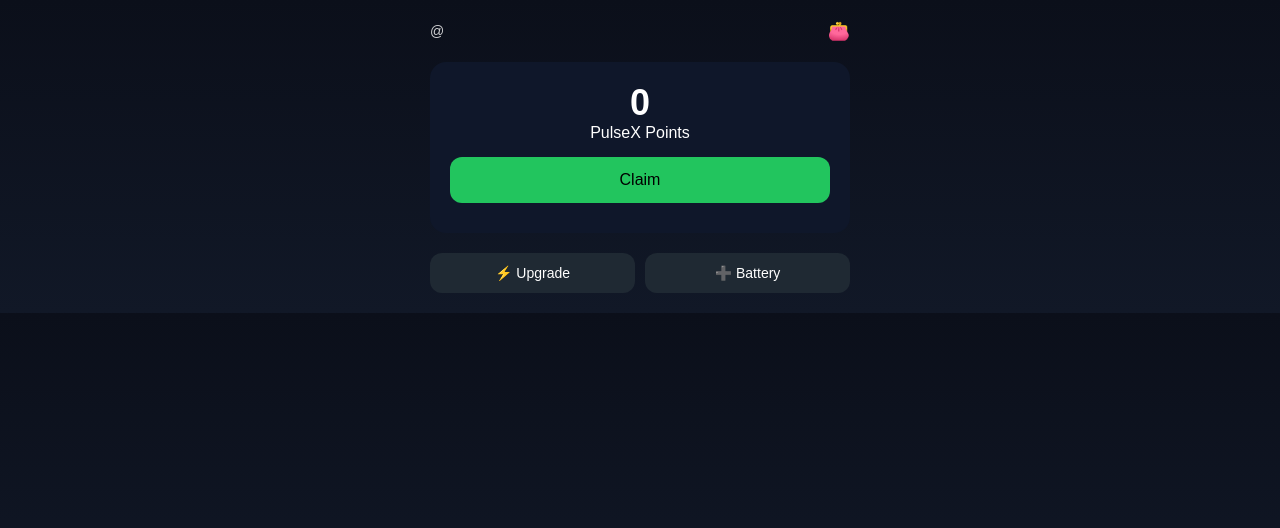
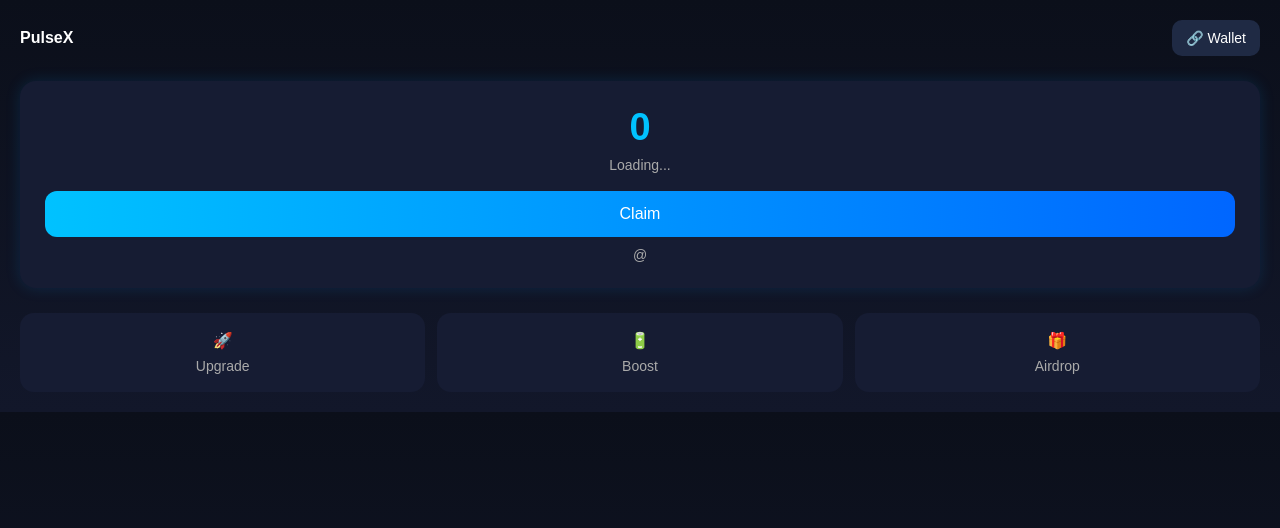
Before and after one commit to henryotutu909-web/pulsex-backend, a Flask app: page /dashboard in a window 1280 px wide. Shown: the top 528 px of the page. Run offline with Flask 3, Linux system fonts and the light colour scheme; some libraries are stand-ins or nearby versions.

Commit message:
Update dashboard.html

```diff
--- a/templates/dashboard.html
+++ b/templates/dashboard.html
@@ -4,20 +4,20 @@
     <meta charset="UTF-8">
     <title>PulseX Dashboard</title>
     <meta name="viewport" content="width=device-width, initial-scale=1.0">
-<!-- Telegram Mini App -->
-  <script src="https://telegram.org/js/telegram-web-app.js"></script>
+
+    <!-- Telegram WebApp -->
+    <script src="https://telegram.org/js/telegram-web-app.js"></script>
+
     <style>
         body {
             margin: 0;
             font-family: Arial, sans-serif;
-            background: linear-gradient(180deg, #0b0f1a, #111827);
+            background: linear-gradient(180deg, #0b0f1a, #12172a);
             color: #fff;
         }
 
         .container {
             padding: 20px;
-            max-width: 420px;
-            margin: auto;
         }
 
         .top-bar {
@@ -26,160 +26,193 @@
             align-items: center;
         }
 
-        .username {
+        .wallet-btn {
+            background: #1f2a44;
+            padding: 10px 14px;
+            border-radius: 10px;
             font-size: 14px;
-            opacity: 0.8;
-        }
-
-        .wallet {
-            font-size: 18px;
             cursor: pointer;
         }
 
-        .balance-box {
-            background: #0f172a;
+        .points-box {
+            margin-top: 25px;
+            text-align: center;
+            background: #161c33;
+            padding: 25px;
             border-radius: 16px;
-            padding: 20px;
-            margin-top: 20px;
-            text-align: center;
+            box-shadow: 0 0 15px rgba(0, 153, 255, 0.15);
         }
 
         .points {
-            font-size: 36px;
+            font-size: 38px;
             font-weight: bold;
+            color: #00c2ff;
+        }
+
+        .countdown {
+            margin-top: 8px;
+            font-size: 14px;
+            color: #aaa;
         }
 
         .claim-btn {
-            margin-top: 15px;
+            margin-top: 18px;
+            width: 100%;
             padding: 14px;
-            width: 100%;
+            background: linear-gradient(90deg, #00c2ff, #0066ff);
+            border: none;
+            border-radius: 12px;
             font-size: 16px;
-            border-radius: 12px;
-            border: none;
-            background: #22c55e;
-            color: #000;
+            color: #fff;
             cursor: pointer;
         }
 
         .claim-btn:disabled {
-            background: #374151;
-            color: #9ca3af;
+            background: #333;
             cursor: not-allowed;
-        }
-
-        .countdown {
-            margin-top: 10px;
-            font-size: 14px;
-            opacity: 0.8;
         }
 
         .actions {
             display: flex;
-            gap: 10px;
-            margin-top: 20px;
+            justify-content: space-between;
+            margin-top: 25px;
+            gap: 12px;
         }
 
-        .action-btn {
+        .action-card {
             flex: 1;
-            padding: 12px;
-            background: #1f2933;
-            border-radius: 12px;
+            background: #161c33;
+            padding: 18px;
+            border-radius: 14px;
             text-align: center;
-            text-decoration: none;
-            color: #fff;
-            font-size: 14px;
+            cursor: pointer;
         }
 
-        .action-btn:hover {
-            background: #374151;
+        .action-card span {
+            display: block;
+            margin-top: 8px;
+            font-size: 14px;
+            color: #aaa;
+        }
+
+        .username {
+            margin-top: 10px;
+            font-size: 14px;
+            color: #aaa;
+            text-align: center;
         }
     </style>
 </head>
+
 <body>
-
 <div class="container">
 
-    <!-- Top -->
+    <!-- TOP BAR -->
     <div class="top-bar">
-        <div class="username" id="username">@loading...</div>
-        <div class="wallet">👛</div>
+        <div><strong>PulseX</strong></div>
+        <div class="wallet-btn" onclick="window.location.href='/wallet'">
+            🔗 Wallet
+        </div>
     </div>
 
-    <!-- Balance -->
-    <div class="balance-box">
+    <!-- POINTS -->
+    <div class="points-box">
         <div class="points" id="points">0</div>
-        <div>PulseX Points</div>
+        <div class="countdown" id="countdown">Loading...</div>
 
-        <button class="claim-btn" id="claimBtn" onclick="claim()">Claim</button>
-        <div class="countdown" id="countdown"></div>
+        <button class="claim-btn" id="claimBtn" onclick="claimPoints()">
+            Claim
+        </button>
+
+        <div class="username" id="username">Loading user...</div>
     </div>
 
-    <!-- Actions -->
+    <!-- ACTIONS -->
     <div class="actions">
-        <a href="/upgrade" class="action-btn">⚡ Upgrade</a>
-        <a href="/wallet" class="action-btn">➕ Battery</a>
+
+        <!-- UPGRADE -->
+        <div class="action-card" onclick="window.location.href='/upgrade'">
+            🚀
+            <span>Upgrade</span>
+        </div>
+
+        <!-- BATTERY -->
+        <div class="action-card" onclick="window.location.href='/battery'">
+            🔋
+            <span>Boost</span>
+        </div>
+
+        <!-- AIRDROP -->
+        <div class="action-card" onclick="alert('Airdrop info coming soon')">
+            🎁
+            <span>Airdrop</span>
+        </div>
+
     </div>
 
 </div>
 
 <script>
-    const tg = window.Telegram?.WebApp;
-    const user = tg?.initDataUnsafe?.user;
+    const tg = window.Telegram.WebApp;
+    tg.ready();
 
-    const userId = user?.id;
-    const username = user?.username ? "@" + user.username : "Guest";
+    const userId = tg.initDataUnsafe?.user?.id;
+    const username = tg.initDataUnsafe?.user?.username || "Guest";
 
-    document.getElementById("username").innerText = username;
+    document.getElementById("username").innerText = "@" + username;
 
-    async function loadUser() {
-        const res = await fetch(`/api/user/${userId}?username=${username}`);
-        const data = await res.json();
+    function fetchUser() {
+        fetch(`/api/user/${userId}?username=@${username}`)
+            .then(res => res.json())
+            .then(data => {
+                document.getElementById("points").innerText = data.points;
 
-        document.getElementById("points").innerText = data.points;
-
-        if (data.next_claim_in > 0) {
-            disableClaim(data.next_claim_in);
-        }
+                if (data.next_claim_in > 0) {
+                    startCountdown(data.next_claim_in);
+                    document.getElementById("claimBtn").disabled = true;
+                } else {
+                    document.getElementById("countdown").innerText = "Available";
+                    document.getElementById("claimBtn").disabled = false;
+                }
+            });
     }
 
-    function disableClaim(seconds) {
-        const btn = document.getElementById("claimBtn");
-        btn.disabled = true;
-
-        const cd = document.getElementById("countdown");
+    function startCountdown(seconds) {
+        const el = document.getElementById("countdown");
         let remaining = seconds;
 
         const interval = setInterval(() => {
             if (remaining <= 0) {
-                btn.disabled = false;
-                cd.innerText = "Claim available";
+                el.innerText = "Available";
+                document.getElementById("claimBtn").disabled = false;
                 clearInterval(interval);
             } else {
                 const h = Math.floor(remaining / 3600);
                 const m = Math.floor((remaining % 3600) / 60);
                 const s = remaining % 60;
-                cd.innerText = `Next claim in ${h}h ${m}m ${s}s`;
+                el.innerText = `${h}h ${m}m ${s}s`;
                 remaining--;
             }
         }, 1000);
     }
 
-    async function claim() {
-        const res = await fetch("/api/claim", {
+    function claimPoints() {
+        fetch("/api/claim", {
             method: "POST",
-            headers: { "Content-Type": "application/json" },
-            body: JSON.stringify({ user_id: userId, username })
+            headers: {"Content-Type": "application/json"},
+            body: JSON.stringify({ user_id: userId })
+        })
+        .then(res => res.json())
+        .then(data => {
+            if (data.success) {
+                fetchUser();
+            } else {
+                alert(data.message || "Claim not available yet");
+            }
         });
-
-        const data = await res.json();
-        if (data.success) {
-            loadUser();
-        } else {
-            alert(data.error || "Claim not available");
-        }
     }
 
-    loadUser();
+    fetchUser();
 </script>
 
 </body>
```
